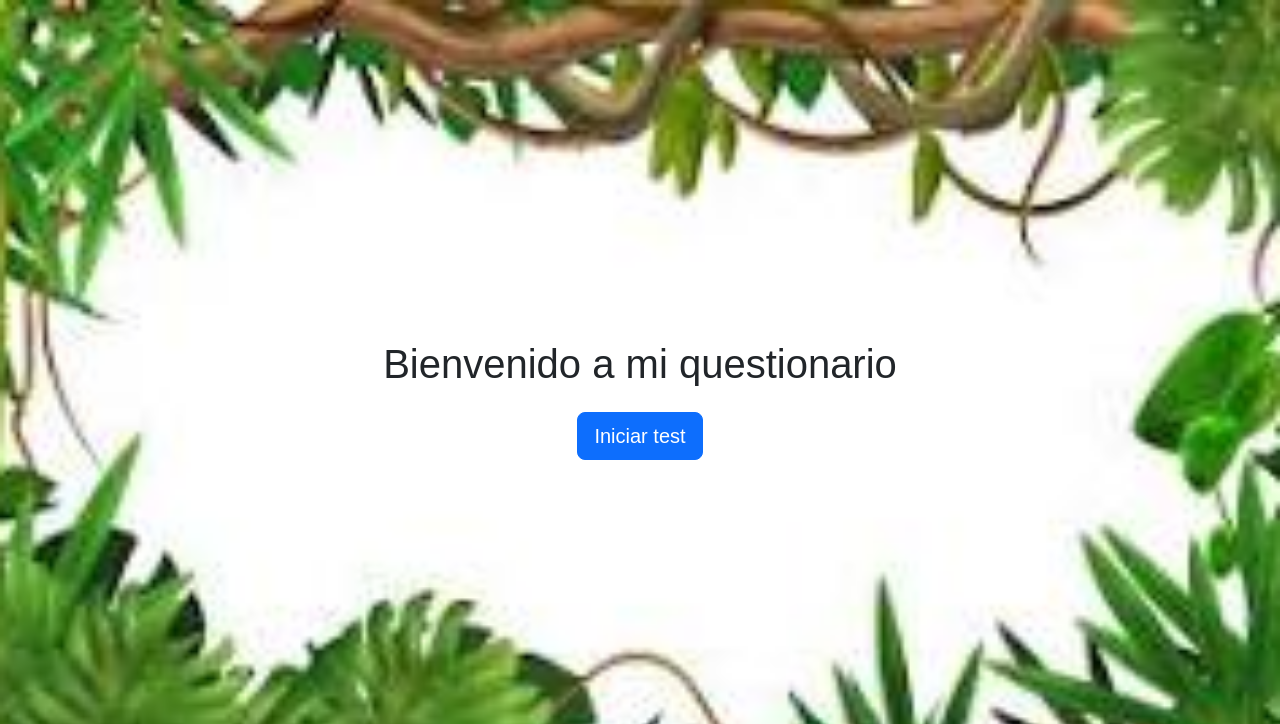
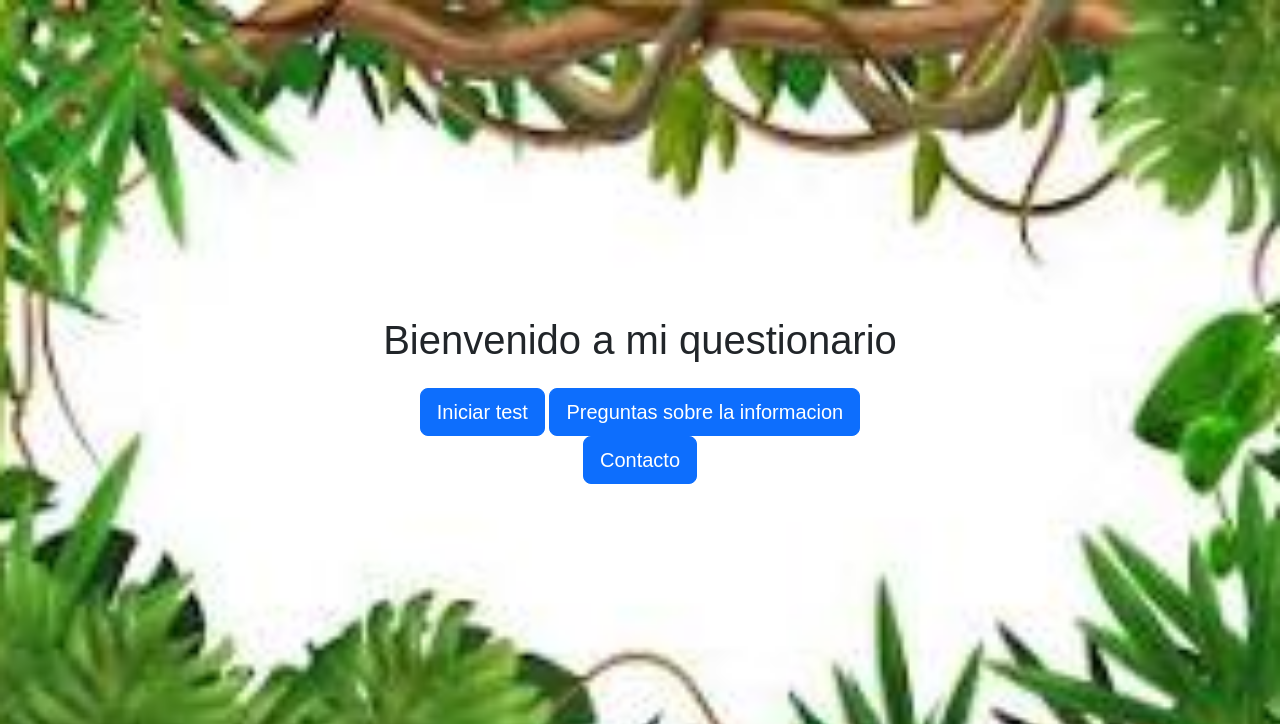
Before and after one commit to HPython-student/webflask2, a Flask app: page / in a window 1280 px wide. Shown: the top 724 px of the page. Run offline with Flask 3, Linux system fonts and the light colour scheme.

Commit message:
Update home.html

```diff
--- a/templates/home.html
+++ b/templates/home.html
@@ -12,6 +12,10 @@
         <h1 class="mb-4">Bienvenido a mi questionario</h1>
         <form action="/test" method="get">
             <button type="submit" class="btn btn-primary btn-lg">Iniciar test</button>
+            <button type="submit" class="btn btn-primary btn-lg">Preguntas sobre la informacion</button>
+        </form>
+        <form action="/contact" method="get">
+            <button type="submit" class="btn btn-primary btn-lg">Contacto</button>
         </form>
     </div>
 </body>
```
